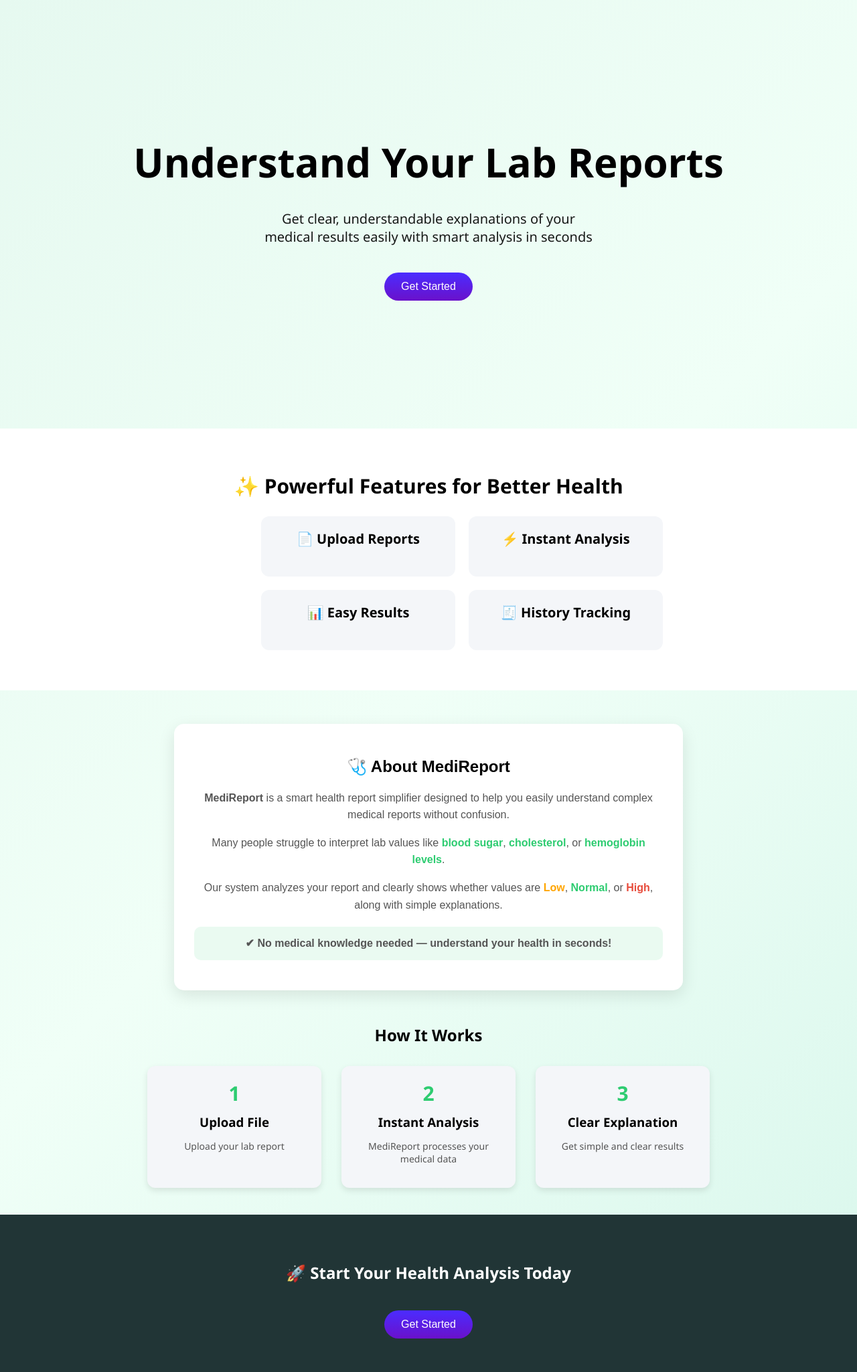
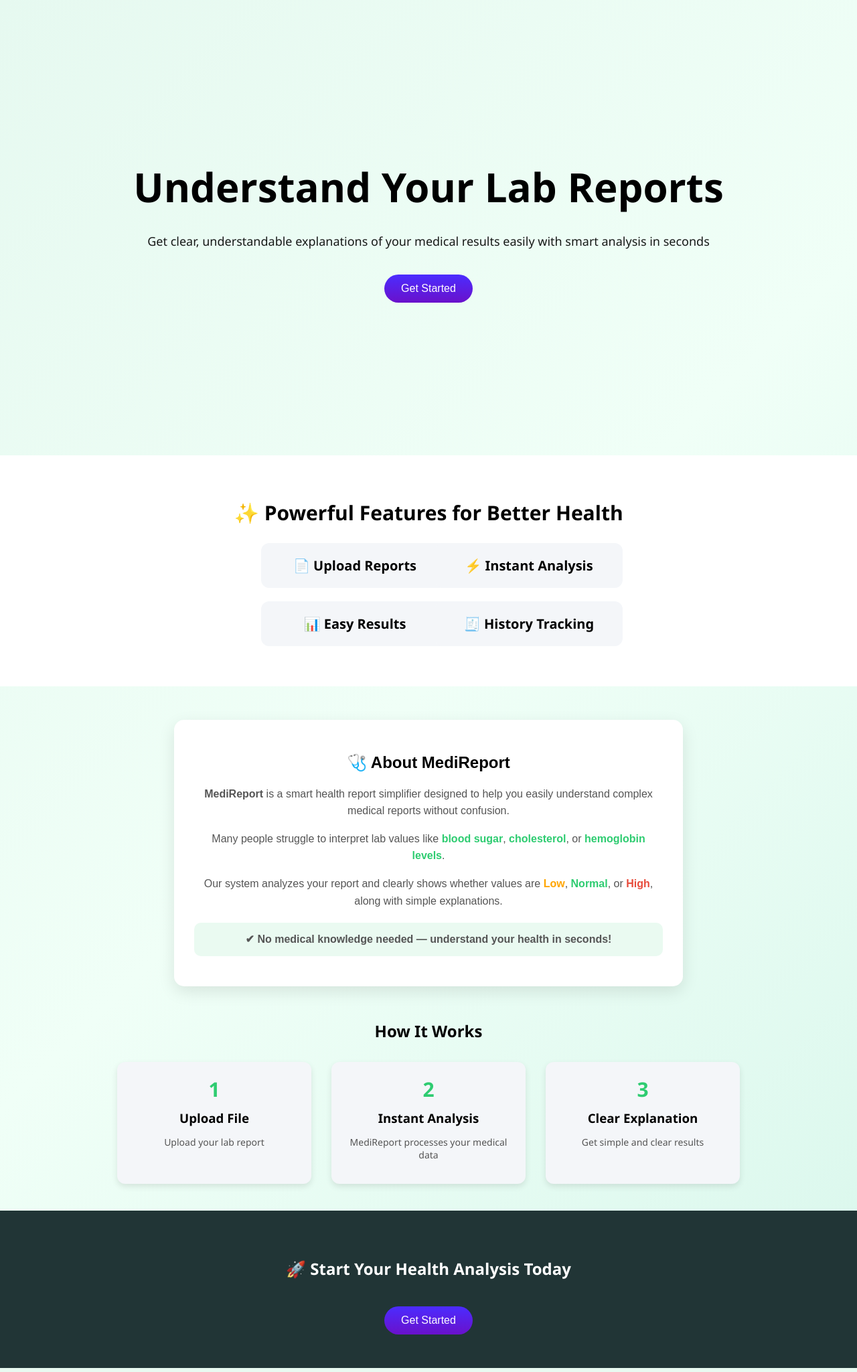
Before and after one commit to pawanpawar154/se-project, a Flask app: page / in a window 1280 px wide. Shown: the whole page at 67% size. Run offline with Flask 3, Linux system fonts and the light colour scheme.

Commit message:
Update style1.css

```diff
--- a/static/style1.css
+++ b/static/style1.css
@@ -1,9 +1,9 @@
 /* ===== LANDING BACKGROUND ===== */
 body {
     margin: 0;
+    overflow-x: hidden;  /* ✅ prevents right side blank */
     font-family: 'Segoe UI', sans-serif;
-
-     background: linear-gradient(135deg, #e6f9f0, #f0fff7, #d9f7ec);
+    background: linear-gradient(135deg, #e6f9f0, #f0fff7, #d9f7ec);
     color: black;
 }
 
@@ -14,8 +14,8 @@ body {
     flex-direction: column;
     justify-content: center;
     align-items: center;
-
     text-align: center;
+    padding: 20px;
 }
 
 .landing h1 {
@@ -31,8 +31,8 @@ body {
 }
 
 .tagline {
-    max-width: 500px;
-    font-size: 20px;
+    max-width: 90%;
+    font-size: 18px;
     opacity: 0.9;
 }
 
@@ -60,26 +60,25 @@ body {
     padding: 40px 20px;
     text-align: center;
     font-size: 20px;
-
 }
 
 .feature-box {
     display: grid;
-    grid-template-columns: repeat(2, 1fr);  /* 2 per row */
+    grid-template-columns: repeat(2, 1fr);
     gap: 20px;
     max-width: 500px;
     margin: 20px auto;
+}
 
-}
 .feature-box div {
-    background:  #f4f6f9;
+    background: #f4f6f9;
     padding: 20px;
     border-radius: 12px;
-    width: 250px;
-    height: 50px;
+    width: 100%;        /* ✅ responsive */
+    max-width: 250px;
+    height: auto;
     text-align: center;
     font-weight: bold;
-
 }
 
 /* ===== ABOUT ===== */
@@ -111,7 +110,7 @@ body {
     font-weight: bold;
 }
 
-/* Highlight health status */
+/* ===== HEALTH COLORS ===== */
 .low {
     color: orange;
 }
@@ -133,13 +132,7 @@ body {
     color: #27ae60;
 }
 
-/* ===== CTA ===== */
-.cta {
-    background: rgb(33, 53, 54);
-    color: white;
-    text-align: center;
-    padding: 50px;
-}
+/* ===== HOW IT WORKS ===== */
 .title {
     text-align: center;
     margin-top: 30px;
@@ -157,7 +150,8 @@ body {
     background: #f4f6f9;
     padding: 20px;
     border-radius: 12px;
-    width: 220px;
+    width: 100%;          /* ✅ responsive */
+    max-width: 250px;
     text-align: center;
     margin-bottom: 40px;
     box-shadow: 0 4px 10px rgba(0,0,0,0.1);
@@ -166,7 +160,7 @@ body {
 .number {
     font-size: 30px;
     font-weight: bold;
-    color: #2ecc71; /* light green */
+    color: #2ecc71;
     margin-bottom: 10px;
 }
 
@@ -178,3 +172,40 @@ body {
     font-size: 14px;
     color: #555;
 }
+
+/* ===== CTA ===== */
+.cta {
+    background: rgb(33, 53, 54);
+    color: white;
+    text-align: center;
+    padding: 50px 20px;
+}
+
+/* ===== MOBILE RESPONSIVE ===== */
+@media (max-width: 600px) {
+
+    .landing h1 {
+        font-size: 32px;
+    }
+
+    .landing h2 {
+        font-size: 24px;
+    }
+
+    .tagline {
+        font-size: 14px;
+    }
+
+    .feature-box {
+        grid-template-columns: 1fr;   /* ✅ stack */
+    }
+
+    .steps {
+        flex-direction: column;
+        align-items: center;
+    }
+
+    .cta {
+        padding: 30px 15px;
+    }
+}
```
